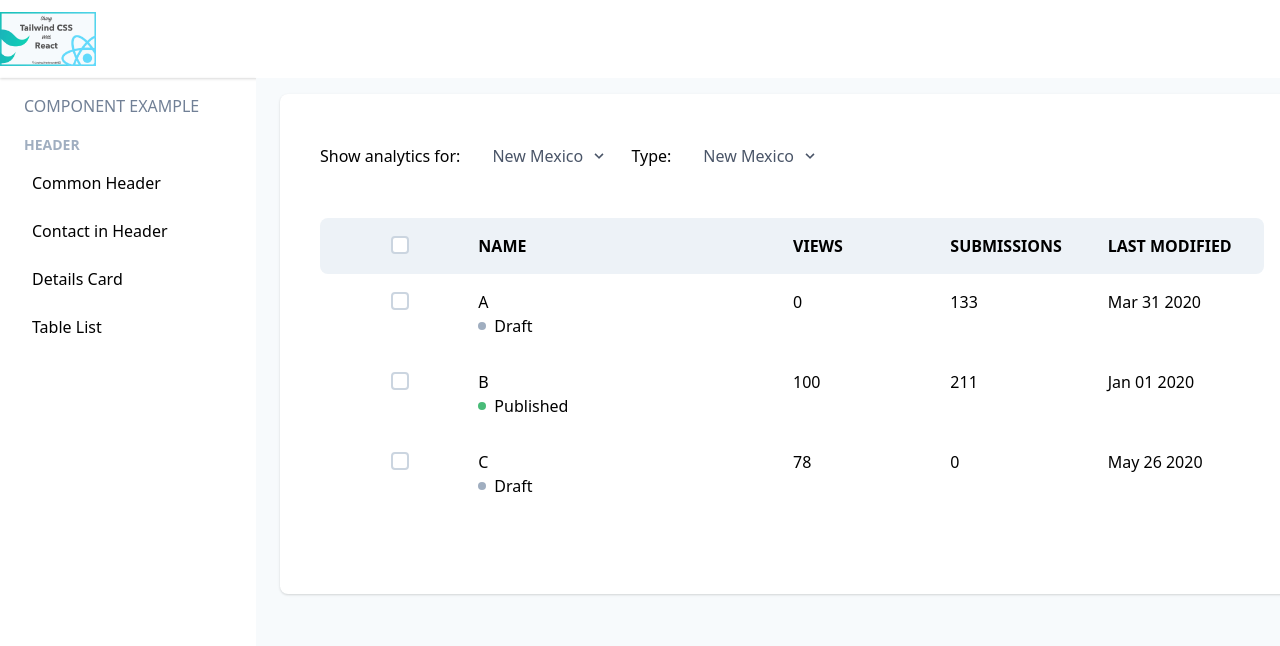
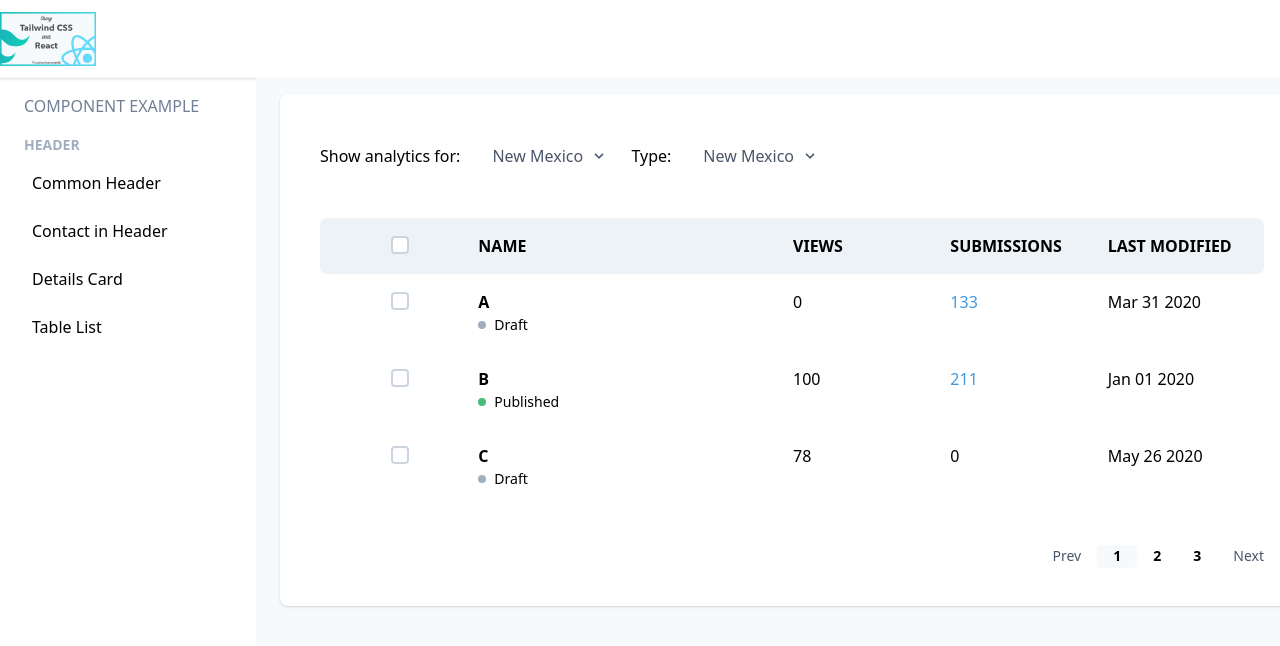
Before and after one commit to liaooliver/React-Component-Tailwind, a React (Create React App) app: page /tablelist in a window 1280 px wide. Shown: the top 646 px of the page. Built offline with nearby package versions, Linux system fonts and the light colour scheme.

Commit message:
Component TableList Finished

```diff
--- a/src/components/TableList.jsx
+++ b/src/components/TableList.jsx
@@ -1,4 +1,3 @@
-// https://uidesigndaily.com/posts/sketch-table-dropdown-pagination-day-1142
 import React from 'react';
 import '../index.css';
 
@@ -106,26 +105,36 @@ const TableList = () => {
                                     </span>
                                 </td>
                                 <td className="py-4">
-                                    <div>{data.name.text}</div>
+                                    <div className="font-bold">{data.name.text}</div>
                                     <div className="flex justify-start items-center">
                                         <span className={`inline-block w-2 h-2 rounded-full ${data.name.statusCode}`} />
-                                        <span className="ml-2">{data.name.status}</span>
+                                        <span className="ml-2 text-sm">{data.name.status}</span>
                                     </div>
                                 </td>
                                 <td className="py-4 align-top">{data.views}</td>
-                                <td className="py-4 align-top">{data.submissions}</td>
+                                <td className={`py-4 align-top ${data.submissions > 0 ? 'text-blue-500' : 'text-black'}`}>{data.submissions}</td>
                                 <td className="py-4 align-top">{data.lastModified}</td>
                             </tr>
                         ))
                     }
                 </tbody>
             </table>
-            <div>
-                <span></span>
-                <span></span>
-                <span></span>
-                <span></span>
-                <span></span>
+            <div className="flex justify-end items-center">
+                <span className="mr-4 text-sm text-gray-700 ">
+                    <a href="/tablelist">Prev</a>
+                </span>
+                <span className="px-4 font-bold text-sm bg-gray-100 rounded shadow-sm">
+                    <a href="/tablelist">1</a>
+                </span>
+                <span className="px-4 font-bold text-sm ">
+                    <a href="/tablelist">2</a>
+                </span>
+                <span className="px-4 font-bold text-sm ">
+                    <a href="/tablelist">3</a>
+                </span>
+                <span className="ml-4 text-sm text-gray-700">
+                    <a href="/tablelist">Next</a>
+                </span>
             </div>
         </div>
     );
```
